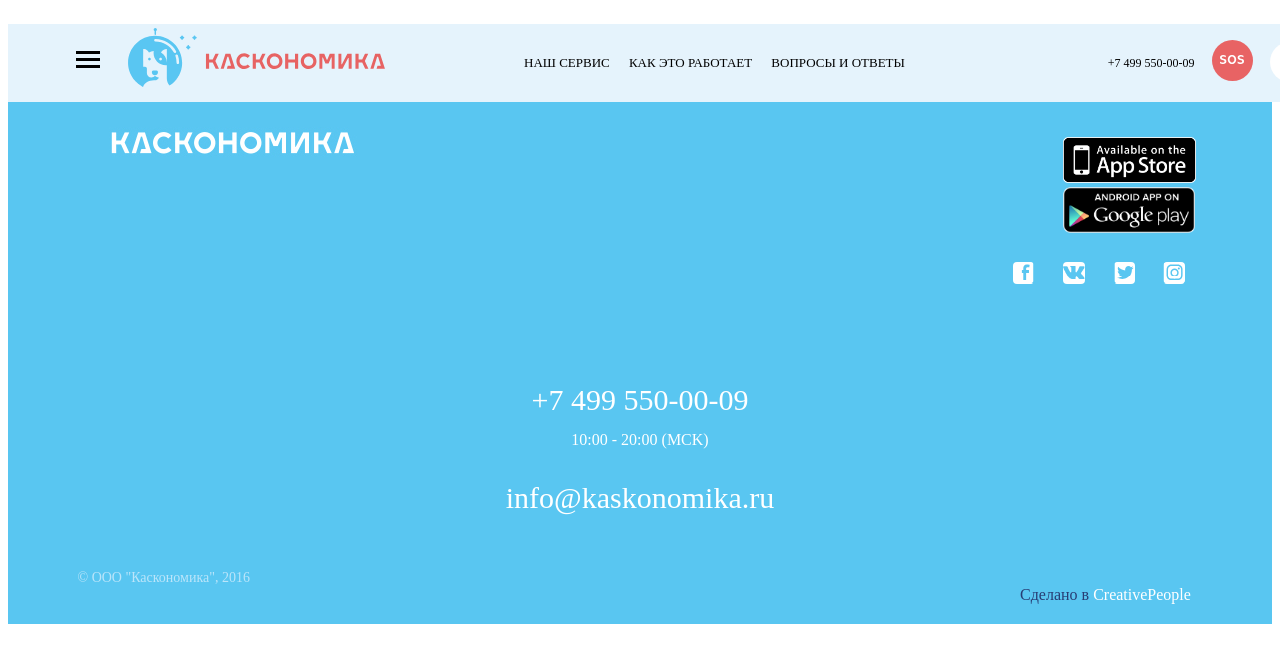
After one commit to AdeonaInvest/kaskonomika-webfront, a PHP site: page /testPageForToolbarAndFooter.php in a window 1280 px wide. The commit adds this page. Shown: the top 663 px of the page. Run offline with PHP 8.4, Linux system fonts and the light colour scheme; the visitor is signed in with stand-in values (Sample User, id 1).

```diff
--- a/howItWork.php
+++ b/howItWork.php
@@ -107,7 +107,9 @@
             </ul>
             <div class="howItWorkPageBody">
                 <div class="slide1Body">
-                    <div id="filterDogIcon" class="filterDogIcon"></div>
+<!--                    <div id="backgroundSlide" class="backgroundSlide"></div>-->
+<!--                    <div id="filterDogIcon" class="filterDogIcon"></div>-->
+
                     <div class="pageTitle">
                         <span>Как это работает</span>
                     </div>
--- a/style/mobile/howItWorkMobile.css
+++ b/style/mobile/howItWorkMobile.css
@@ -15,7 +15,7 @@
         text-align: left;
     }
     .slide1Body{
-        background-size: contain;
+        background-image: url(../../images/howItWork/backgroundSlide.png);
     }
     .slide1Body .pageInfoGroup{
         margin-top: 28%;
--- /dev/null
+++ b/testPageForToolbarAndFooter.php
@@ -0,0 +1,194 @@
+<?php
+session_start();
+if(isset($_REQUEST["open"])) {
+	$_SESSION["open"] = true;
+}
+if(!isset($_SESSION["open"])) {
+	die("Это сайт!");
+}
+?>
+<!DOCTYPE html>
+<html>
+    <head>
+        <meta charset="UTF-8">
+        <meta name="viewport" content="width=device-width, initial-scale=1.0, minimum-scale=1.0, maximum-scale=1.0, user-scalable=no">
+        <meta http-equiv="Content-Type" content="text/html; charset=utf-8" />
+        <!--google+-->
+        <meta itemprop="name" content="КАСКОНОМИКА"/>
+        <meta itemprop="description" content="КАСКОНОМИКА"/>
+        <meta itemprop="image" content="images/icons/apple-touch-icon-180_180.png"/>
+        <!--end google+-->
+
+        <!--twitter-->
+        <meta name="twitter:card" content="summary"/>
+        <meta name="twitter:site" content="КАСКОНОМИКА"/>
+        <meta name="twitter:title" content="КАСКОНОМИКА">
+        <meta name="twitter:description" content="КАСКОНОМИКА"/>
+        <meta name="twitter:creator" content="КАСКОНОМИКА"/>
+        <meta name="twitter:image:src" content="images/icons/apple-touch-icon-180_180.png"/>
+        <meta name="twitter:domain" content="http://kaskonomika.ru"/>
+        <!--end twitter-->
+
+        <!--facebook-->
+        <meta property="og:title" content="КАСКОНОМИКА"/>
+        <meta property="og:description" content="Экономьте до 40% на стоимости Каско с умной страховкой от Каскономики"/>
+        <meta property="og:image" content="images/icons/apple-touch-icon-180_180.png"/>
+        <meta property="og:url" content="http://kaskonomika.ru"/>
+        <meta property="og:site_name" content="КАСКОНОМИКА"/>
+        <meta property="og:see_also" content="http://kaskonomika.ru"/>
+        <!--<meta property="fb:admins" content="Facebook_ID"/>-->
+        <!--end facebook-->
+
+        <link rel="icon" href="images/icons/mstile-70_70.png">
+
+        <!-- / link base style / -->
+        <link rel="stylesheet" type="text/css" href="style/toolbar.css" />
+        <link rel="stylesheet" type="text/css" href="style/footer.css" />
+
+        <!-- / link mobile style / -->
+        <link rel="stylesheet" type="text/css" href="style/mobile/toolbarMobile.css" />
+        <link rel="stylesheet" type="text/css" href="style/mobile/footerMobile.css" />
+
+        <!-- / link tablet style / -->
+        <link rel="stylesheet" type="text/css" href="style/tablet/toolbarTablet.css" />
+        <link rel="stylesheet" type="text/css" href="style/tablet/footerTablet.css" />
+
+        <!-- / link desktop style / -->
+        <link rel="stylesheet" type="text/css" href="style/desktop/toolbarDesktop.css" />
+        <link rel="stylesheet" type="text/css" href="style/desktop/footerDesktop.css" />
+
+        <title>КАСКОНОМИКА</title>
+    </head>
+    <body>
+        <div class="allBody">
+            <div class="loaderSlid">
+                <div class="loaderSlidImg"></div>
+            </div>
+            <div class="header">
+                <ul id="toolbar" class="toolbar">
+                    <li id="menu" class="menu"><div class="menuIconLine"></div><div class="menuIconLine"></div><div class="menuIconLine"></div></li>
+                    <li id="kaskonomikaIcon" class="kaskonomikaIcon"> <a href="index.php"></a></li>
+                    <li class="accountIcon"></li>
+                    <li class="menuWorning"></li>
+                    <li class="accountTelephone">+7 499 550-00-09</li>
+                    <li class="menuItem1 bar"><a href="#page2">наш сервис</a></li>
+                    <li class="menuItem2 bar"><a href="howItWork.php">Как это работает</a></li>
+                    <li class="menuItem3 bar"><a href="faq.php">Вопросы и ответы</a></li>
+                    <li class="menuItem4 bar"><a href="#">скачать приложение</a></li>
+                </ul>
+            </div>
+            <ul id="leftMenu" class="leftMenu">
+                <li class="menuItem1 bar"><a href="#page2">наш сервис</a></li></br>
+                <li class="menuItem2 bar"><a href="howItWork.php">Как это работает</a></li></br>
+                <li class="menuItem3 bar"><a href="faq.php">Вопросы и ответы</a></li></br>
+                <li class="menuItem4 bar"><a href="#">скачать приложение</a></li></br>
+            </ul>
+
+            <div class="footer">
+                <div class="leftSide">
+                    <div class="company">
+                        <div class="titleCompany">
+                            <span></span>
+                        </div>
+                        <div class="bodyCompany">
+                        </div>
+                        <div class="mobileContacts">
+                            <div align="center" class="mobileContactTelephone">
+                                <span>+7 499 550-00-09</span>
+                            </div>
+                            <div align="center" class="mobileContactTime">
+                                <span>10:00 - 20:00 (MCK)</span>
+                            </div>
+                            <div align="center" class="mobileContactEmail">
+                                <span><a class="mobileMailToLink" href="mailto:info@kaskonomika.ru">info@kaskonomika.ru</a></span>
+                            </div>
+                        </div>
+                        <div class="socialCompany">
+                            <a target="_blank" href="https://www.facebook.com/Kaskonomika/?fref=ts"><div class="socialIcon fb"></div></a>
+                            <a target="_blank" href="https://vk.com/kaskonomika"><div class="socialIcon vk" ></div></a>
+                            <a target="_blank" href="https://twitter.com/kaskonomika"><div class="socialIcon tw" ></div></a>
+                            <a target="_blank" href="https://www.instagram.com/kaskonomika/"><div class="socialIcon inst" ></div></a>
+                        </div>
+                    </div>
+                    <div class="contacts">
+                        <div align="center" class="contactTelephone">
+                            <span>+7 499 550-00-09</span>
+                        </div>
+                        <div align="center" class="contactTime">
+                            <span>10:00 - 20:00 (MCK)</span>
+                        </div>
+                        <div align="center" class="contactEmail">
+                            <span><a class="mailToLink" href="mailto:info@kaskonomika.ru">info@kaskonomika.ru</a></span>
+                        </div>
+                        <div align="center" class="contactFooter">
+                            <span>© ООО "Каскономика", 2016</span>
+                        </div>
+                    </div>
+                </div>
+                <div class="rightSide">
+                    <div class="apps">
+                        <div class="AppleApp"></div>
+                        <div class="androidApp"></div>
+                        <div id="creativePeople" class="creativePeople">
+                            <p>Сделано в <span>CreativePeople</span></p>
+                        </div>
+                    </div>
+                </div>
+                <div align="center" class="mobileContactFooter">
+                    <span>© ООО "Каскономика", 2016</span>
+                </div>
+                <div class="tabletLine1">
+                    <div class="company">
+                        <div class="titleCompany">
+                            <span></span>
+                        </div>
+                        <div class="bodyCompany">
+                        </div>
+                        <div class="mobileContacts">
+                            <div align="center" class="mobileContactTelephone">
+                                <span>+7 499 550-00-09</span>
+                            </div>
+                            <div align="center" class="mobileContactTime">
+                                <span>10:00 - 20:00 (MCK)</span>
+                            </div>
+                            <div align="center" class="mobileContactEmail">
+                                <span><a class="mobileMailToLink" href="mailto:info@kaskonomika.ru">info@kaskonomika.ru</a></span>
+                            </div>
+                        </div>
+                    </div>
+                    <div class="socialCompany">
+                        <a target="_blank" href="https://www.facebook.com/Kaskonomika/?fref=ts"><div class="socialIcon fb"></div></a>
+                        <a target="_blank" href="https://vk.com/kaskonomika"><div class="socialIcon vk" ></div></a>
+                        <a target="_blank" href="https://twitter.com/kaskonomika"><div class="socialIcon tw" ></div></a>
+                        <a target="_blank" href="https://www.instagram.com/kaskonomika/"><div class="socialIcon inst" ></div></a>
+                    </div>
+                    <div class="apps">
+                        <div class="AppleApp"></div>
+                        <div class="androidApp"></div>
+                    </div>
+                </div>
+                <div class="tabletLine2">
+                    <div class="contacts">
+                        <div align="center" class="contactTelephone">
+                            <span>+7 499 550-00-09</span>
+                        </div>
+                        <div align="center" class="contactTime">
+                            <span>10:00 - 20:00 (MCK)</span>
+                        </div>
+                        <div align="center" class="contactEmail">
+                            <span><a class="mailToLink" href="mailto:info@kaskonomika.ru">info@kaskonomika.ru</a></span>
+                        </div>
+                    </div>
+                </div>
+                <div class="tabletLine3">
+                    <div align="center" class="contactFooter">
+                        <span>&copy; ООО "Каскономика", 2016</span>
+                    </div>
+                    <div id="creativePeople1" class="creativePeople">
+                        <p>Сделано в <span>CreativePeople</span></p>
+                    </div>
+                </div>
+            </div>
+        </div>
+    </body>
+</html>
```
Also changed, not shown: script/howItWorkPage.js (+5 -25 lines), style/howItWork.css (+22 -8 lines), style/tablet/howItWorkTablet.css (+12 -1 lines), images/howItWork/backgroundSlide.png (added), images/howItWork/background_slide_with_dog.png (added).
